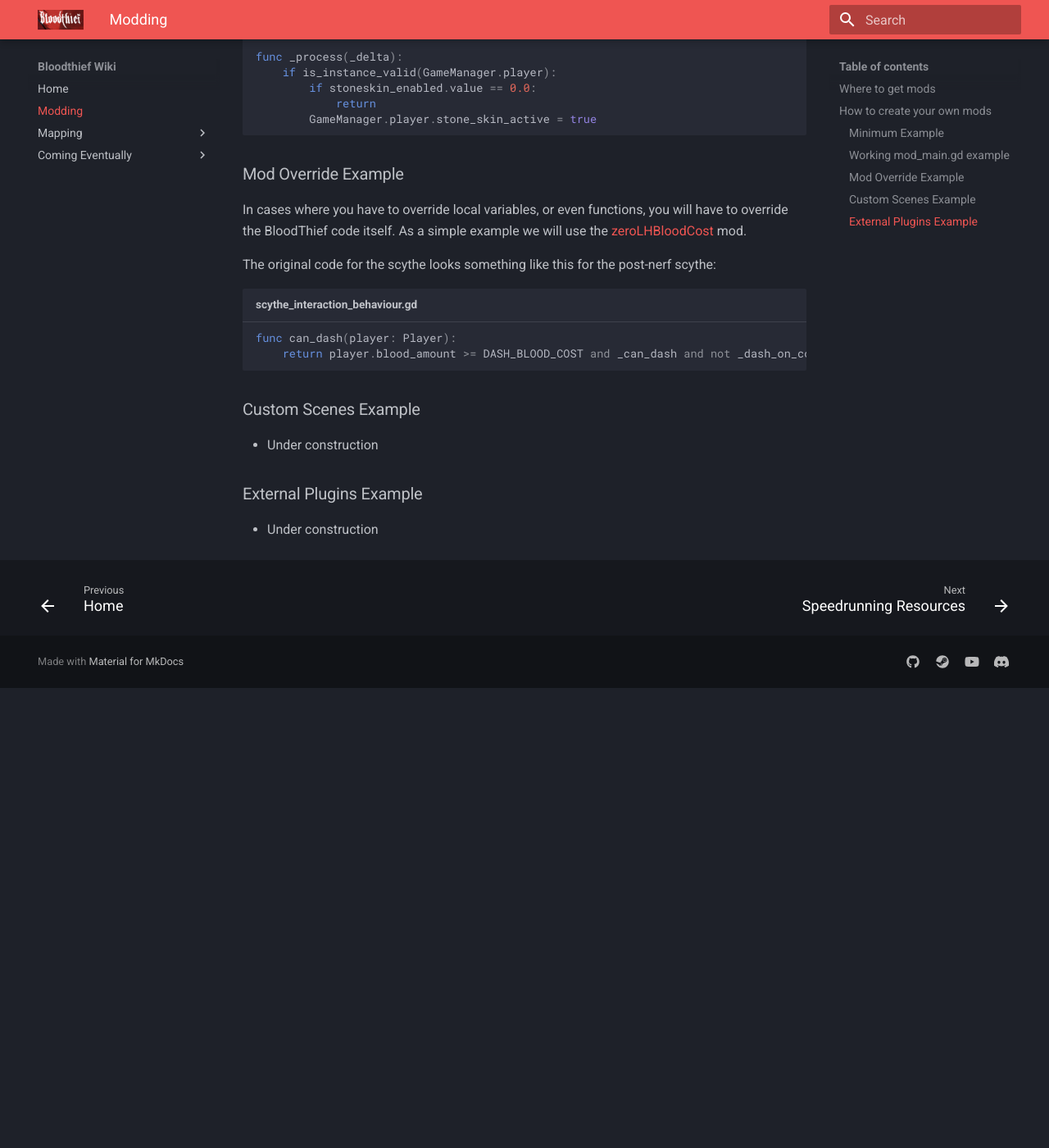
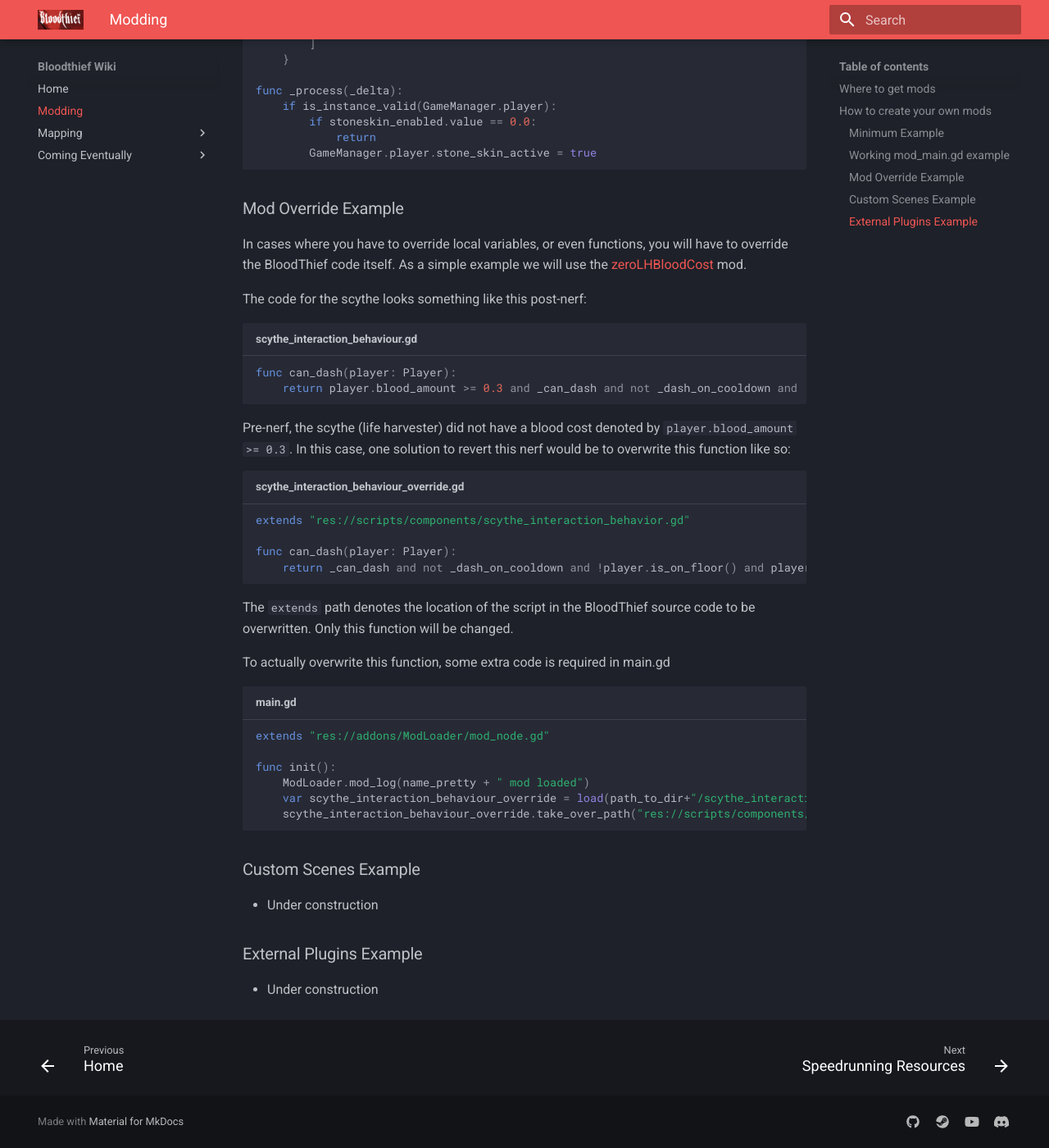
Before and after one commit to FridgeManIO/BloodthiefWiki, an MkDocs documentation site: the page built from docs/modding.md, in a window 1280 px wide and 1400 px high, scrolled down 2026 px. Shown: the whole window at 82% size. Built offline with MkDocs 1.6.1 and Material for MkDocs 9.7.7, drawn with Linux system fonts in a browser that asks for light colours; before the commit the page ends 2865 px from its top, so only the background shows below that; some of the changed text lies outside the part shown.

Commit message:
updated mod override example

````diff
--- a/docs/modding.md
+++ b/docs/modding.md
@@ -3,6 +3,8 @@
 Modding is currently unofficially supported and is only made possible by the [BloodThief Mod Loader](https://github.com/olvior/bloodthief-mod-loader) by Olvior. It was initially developed for the demo, but it works just fine with the full game. Functions on both Windows and Linux.
 
 Note that the mod loader also supports importing custom textures into [Trenchbroom](https://trenchbroom.github.io/), BloodThief's custom mapping tool.
+
+To disable mods, rename override.cfg to anything else.
 
 ## Where to get mods
 
@@ -22,7 +24,7 @@ The following are a selection of useful/fun mods that should work with the curre
 
 ## How to create your own mods
 
-Note: To effectively create your own mods, you will want to obtain a copy of the BloodThief source code.
+Note: To effectively create your own mods, you will want to obtain a copy of the BloodThief source code. The technique for this will not be disclosed in this guide.
 
 * Carlosfruitcup's demo docs [Demo Modding Wiki](https://github.com/carlosfruitcup/bloodthief-modding-docs/wiki)
 
@@ -48,7 +50,6 @@ Mods should be packed up as a .zip file, and should contain the following files
 ```
 
 ```gd title="mod_main.gd"
-
 extends "res://addons/ModLoader/mod_node.gd"
 
 func init():
@@ -86,15 +87,30 @@ func _process(_delta):
 
 In cases where you have to override local variables, or even functions, you will have to override the BloodThief code itself. As a simple example we will use the [zeroLHBloodCost](https://github.com/FridgeManIO/BloodThiefMods/tree/main/fridge-zeroLHBloodCost) mod.
 
-The original code for the scythe looks something like this for the post-nerf scythe:
+The code for the scythe looks something like this post-nerf:
 ```gd title="scythe_interaction_behaviour.gd"
 func can_dash(player: Player):
-    return player.blood_amount >= DASH_BLOOD_COST and _can_dash and not _dash_on_cooldown and !player.is_on_floor() and player.on_ground_ray.get_collider() == null
+    return player.blood_amount >= 0.3 and _can_dash and not _dash_on_cooldown and !player.is_on_floor() and player.on_ground_ray.get_collider() == null
+```
+Pre-nerf, the scythe (life harvester) did not have a blood cost denoted by `player.blood_amount >= 0.3`. In this case, one solution to revert this nerf would be to overwrite this function like so:
+```gd title="scythe_interaction_behaviour_override.gd"
+extends "res://scripts/components/scythe_interaction_behavior.gd"
+
+func can_dash(player: Player):
+    return _can_dash and not _dash_on_cooldown and !player.is_on_floor() and player.on_ground_ray.get_collider() == null
 ```
 
+The `extends` path denotes the location of the script in the BloodThief source code to be overwritten. Only this function will be changed.
 
+To actually overwrite this function, some extra code is required in main.gd
+```gd title="main.gd"
+extends "res://addons/ModLoader/mod_node.gd"
 
-
+func init():
+	ModLoader.mod_log(name_pretty + " mod loaded")
+	var scythe_interaction_behaviour_override = load(path_to_dir+"/scythe_interaction_behaviour_override.gd")
+	scythe_interaction_behaviour_override.take_over_path("res://scripts/components/scythe_interaction_behavior.gd")
+```
 
 ### Custom Scenes Example
 * Under construction
````
